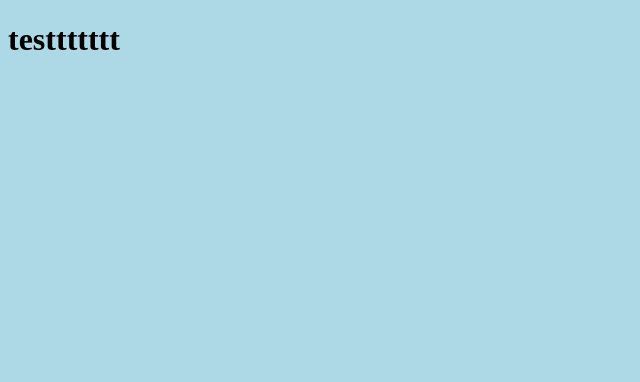
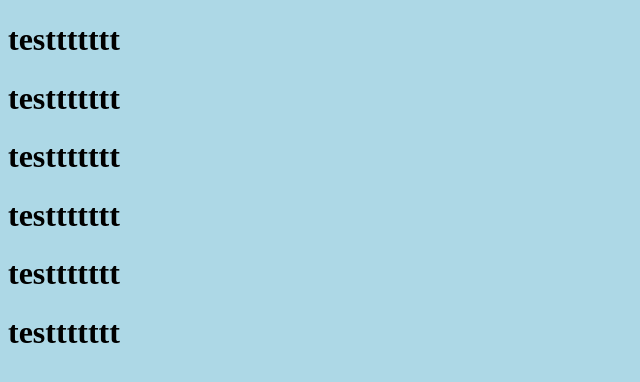
Before and after one commit to NTaghani2003/test11, a plain HTML site: page index.html in a window 1280 px wide. Shown: the whole page, without its empty margins (0-640 px from the left). Drawn offline with Linux system fonts and the light colour scheme.

Commit message:
change 1

```diff
--- a/index.html
+++ b/index.html
@@ -7,4 +7,10 @@
     <title>test Git HTML Page</title>
 </head>
 <H1>testtttttt</H1>
+<H1>testtttttt</H1>
+<H1>testtttttt</H1>
+<H1>testtttttt</H1>
+<H1>testtttttt</H1>
+<H1>testtttttt</H1>
+
 </html>
```
